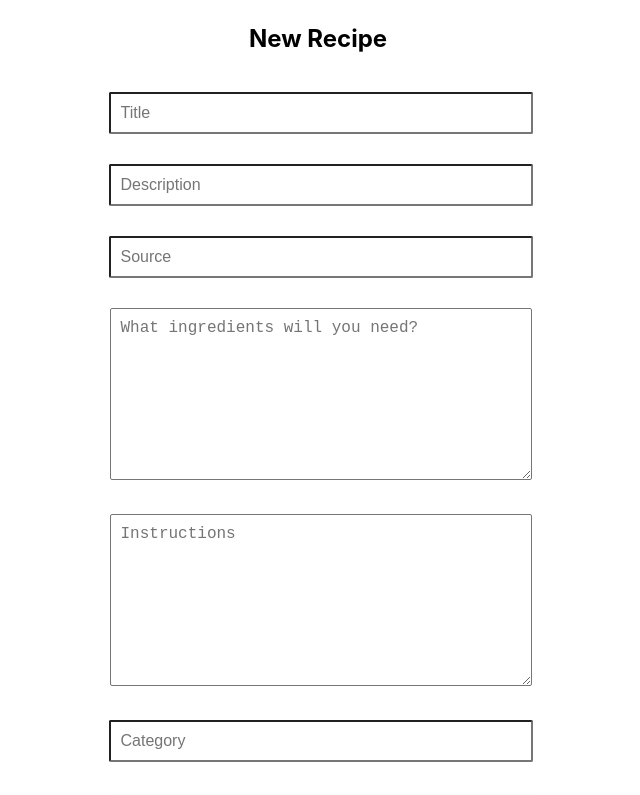
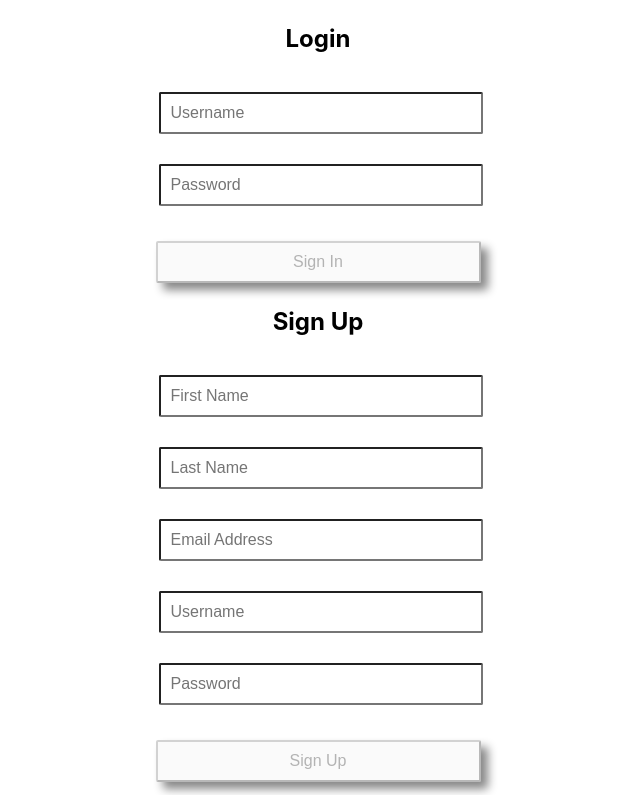
Before and after one commit to Build-Week-Secret-Family-Recipes-4/front-end, a React (Create React App) app in the folder secret-family-recipes/: page / in a window 1280 px wide. Shown: the top 795 px of the page, without its empty margins (322-962 px from the left). Built offline with nearby package versions, Linux system fonts and the light colour scheme.

Commit message:
last commit for now

```diff
--- a/secret-family-recipes/src/App.js
+++ b/secret-family-recipes/src/App.js
@@ -7,8 +7,8 @@ import NewRecipe from "./components/NewRecipeForm";
 function App() {
   return (
     <div className="App">
-      {/* <LoginForm />
-      <SignupForm /> */}
+      <LoginForm />
+      <SignupForm />
       <NewRecipe />
 
     </div>
--- a/secret-family-recipes/src/components/LoginForm.js
+++ b/secret-family-recipes/src/components/LoginForm.js
@@ -11,7 +11,7 @@ const Form = styled.form`
 const Button = styled.button`
     border-radius: 2px;
     font-size: 1rem;
-    width: 275px;
+    width: 325px;
     margin-top: 20px;
     padding:10px;
     box-shadow: 7px 7px 10px #888888;
@@ -36,7 +36,7 @@ const TextInput = styled.input`
     font-size: 1rem;
     border-radius: 2px;
     padding: 10px;
-    width: 250px;
+    width: 300px;
 `
 
 const Header = styled.h3`
--- a/secret-family-recipes/src/components/SignupForm.js
+++ b/secret-family-recipes/src/components/SignupForm.js
@@ -11,7 +11,7 @@ const Form = styled.form`
 const Button = styled.button`
     border-radius: 2px;
     font-size: 1rem;
-    width: 275px;
+    width: 325px;
     margin-top: 20px;
     padding:10px;
     box-shadow: 7px 7px 10px #888888;
@@ -37,7 +37,7 @@ const TextInput = styled.input`
     font-size: 1rem;
     border-radius: 2px;
     padding: 10px;
-    width: 250px;
+    width: 300px;
 `
 
 const Header = styled.h3`
```
